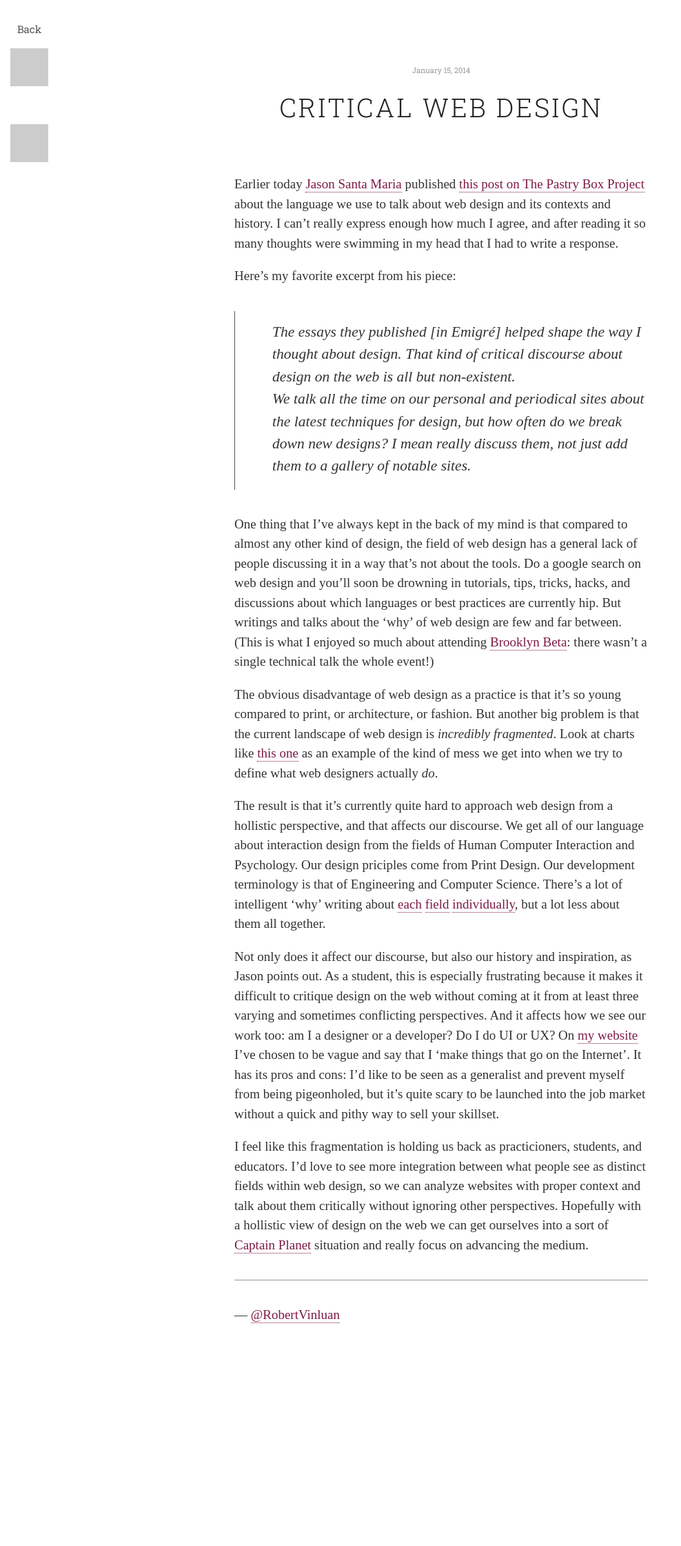
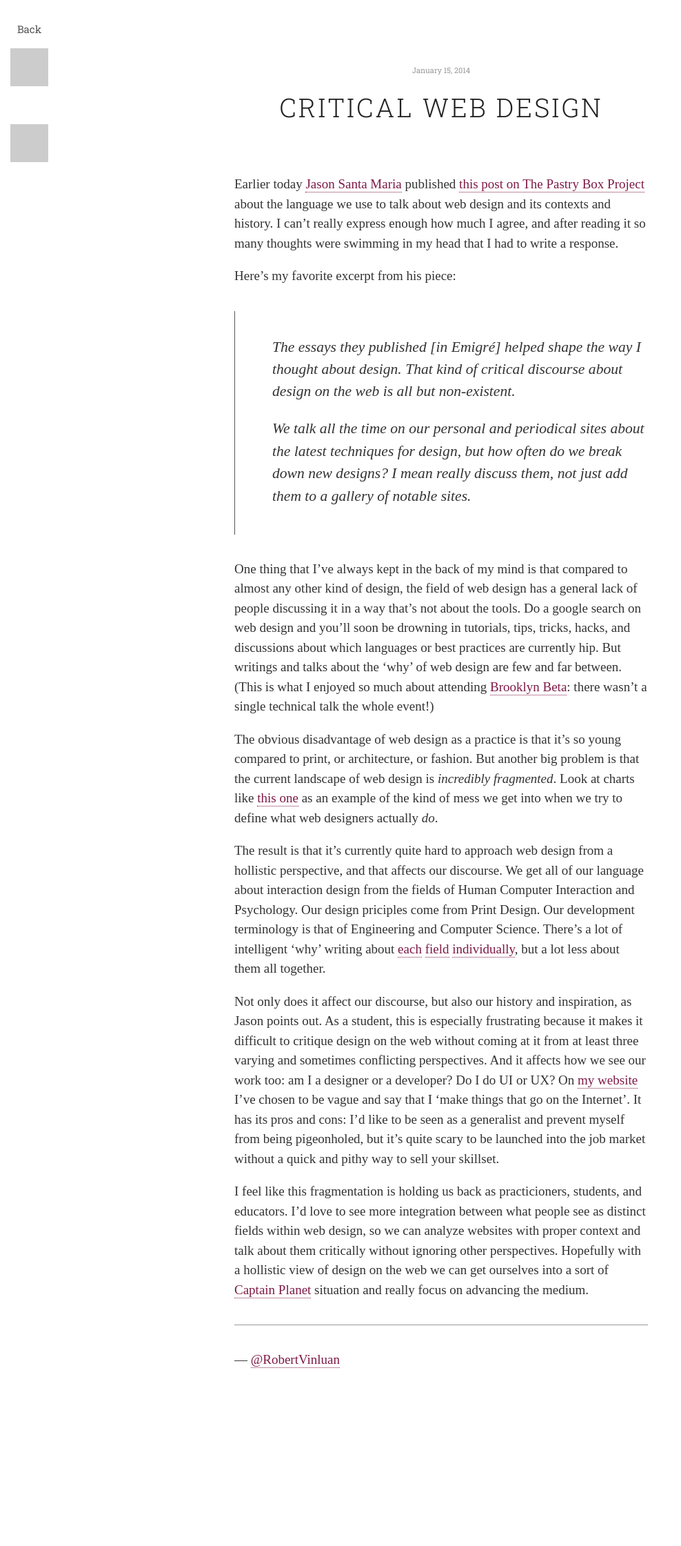
Before and after one commit to rvinluan/rvinluan.github.io, a Jekyll site: the page built from _posts/2014-01-15-criticalwebdesignmd.md, in a window 1280 px wide. Shown: the whole page at 69% size, without its empty margins (0-988 px from the left). Built offline with Jekyll 4.4.1, drawn with Linux system fonts in a browser that asks for light colours; nearby versions of some CDN libraries; some web fonts are replaced; before the commit the page ends 2176 px from its top, so only the background shows below that.

Commit message:
blockquote changes

```diff
--- a/css/single.css
+++ b/css/single.css
@@ -163,7 +163,7 @@ body {
 	font-weight: 200;
 	font-style: italic;
 	font-size: 1.2em;
-	margin: 0;
+	margin: 1em 0;
 }
 
 #main figcaption {
@@ -266,4 +266,8 @@ body {
 	#topBar {
 		left: 0;
 	}
+
+	#main blockquote {
+		padding-left: 1em;
+	}
 }
```
